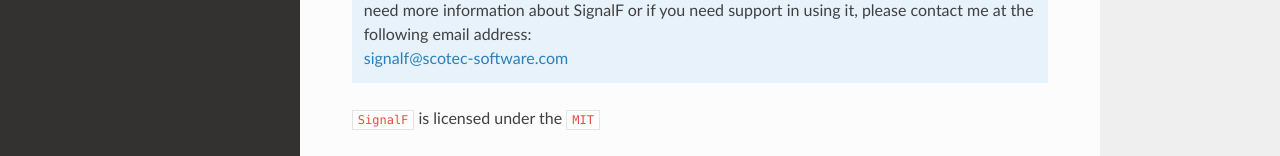
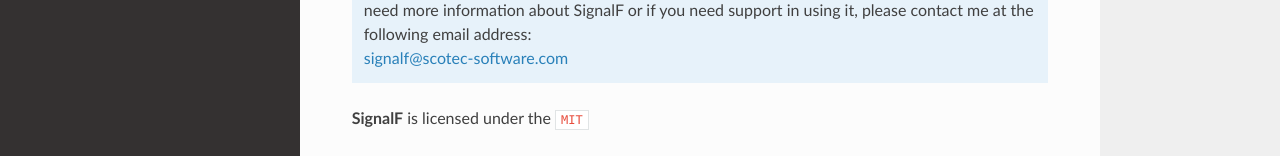
Before and after one commit to SignalF/SignalF.Documentation, a Sphinx documentation site: the page built from docs/source/index.rst, in a window 1280 px wide. Shown: the part 490-646 px from the top of the page. Built offline with Sphinx 7.4.7 and the Read the Docs theme 2.0.0, drawn with Linux system fonts in a browser that asks for light colours; cross-references to code outside the pages are shown as plain code; grey boxes are pictures that could not be loaded.

```diff
--- a/docs/source/index.rst
+++ b/docs/source/index.rst
@@ -27,7 +27,8 @@ Welcome to the SignalF documentation!
    | signalf@scotec-software.com
 
 
-``SignalF`` is licensed under the :choosealicense:`MIT`
+
+**SignalF** is licensed under the :choosealicense:`MIT`
 
 .. license-info:: MIT
 
```
